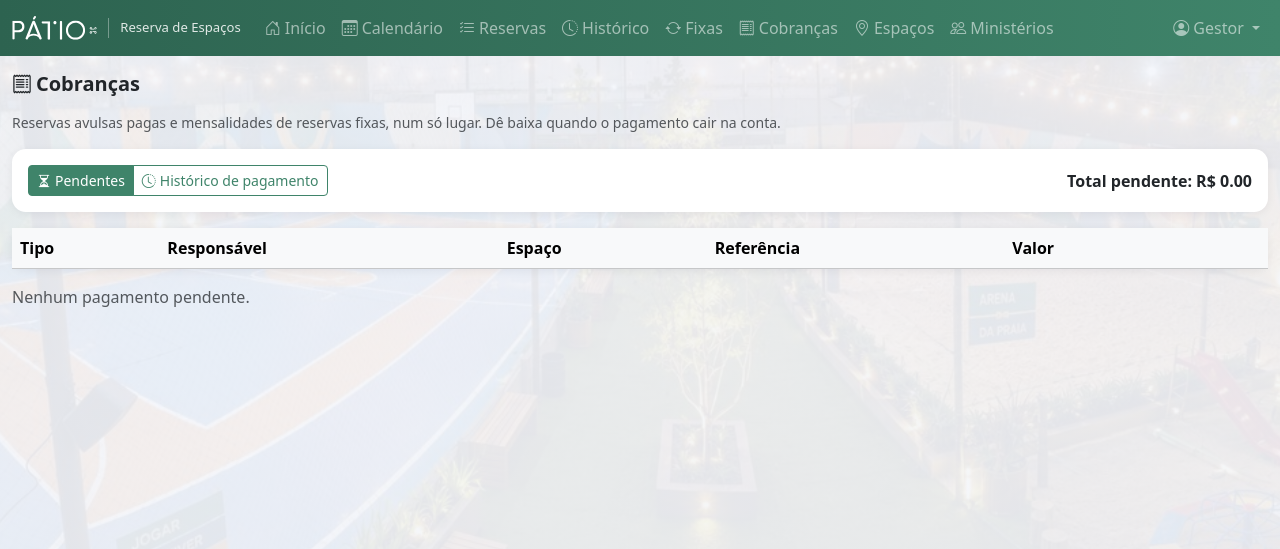
After one commit to rcrjunior12/reserva-espacos, a Flask app: page /cobrancas in a window 1280 px wide. The commit adds this page. Shown: the top 549 px of the page. Run offline with Flask 3, Linux system fonts and the light colour scheme; a user stored in the database is signed in; lists and menus that the app fills with data are empty.

Commit message:
Corrige contagem do mês e adiciona Pátio Completo

```diff
--- a/app.py
+++ b/app.py
@@ -103,9 +103,16 @@ def dashboard():
         .all()
     )
     total_espacos = Space.query.filter_by(active=True).count()
+
+    inicio_mes = date.today().replace(day=1)
+    prox_mes = (inicio_mes.replace(day=28) + timedelta(days=4)).replace(day=1)
+    fim_mes = prox_mes - timedelta(days=1)
     total_reservas_mes = Reservation.query.filter(
-        Reservation.date >= date.today().replace(day=1).isoformat()
+        Reservation.date >= inicio_mes.isoformat(),
+        Reservation.date <= fim_mes.isoformat(),
+        Reservation.status != "Cancelada",
     ).count()
+
     total_fixas_ativas = RecurringBooking.query.filter_by(status="Ativa").count()
     return render_template(
         "dashboard.html",
@@ -152,9 +159,20 @@ def api_reservas():
 
 # ---------- Reservas ----------
 
+def space_occupied_ids(space):
+    """IDs de todos os espaços fisicamente ocupados quando `space` é reservado.
+    Espaços "pacote" (ex.: Pátio Completo) ocupam os espaços que os compõem."""
+    if space and space.is_composite:
+        ids = space.composite_ids_list()
+        return set(ids) if ids else {space.id}
+    return {space.id} if space else set()
+
+
 def check_conflict(space_id, date_str, start_time, end_time, exclude_id=None):
+    space = Space.query.get(space_id)
+    afetados = space_occupied_ids(space)
+
     query = Reservation.query.filter(
-        Reservation.space_id == space_id,
         Reservation.date == date_str,
         Reservation.status != "Cancelada",
     )
@@ -162,7 +180,8 @@ def check_conflict(space_id, date_str, start_time, end_time, exclude_id=None):
         query = query.filter(Reservation.id != exclude_id)
     for r in query.all():
         if start_time < r.end_time and end_time > r.start_time:
-            return r
+            if afetados & space_occupied_ids(r.space):
+                return r
     return None
 
 
@@ -264,6 +283,8 @@ def reservas_list():
     status = request.args.get("status", "")
     date_from = request.args.get("date_from", "")
     date_to = request.args.get("date_to", "")
+    periodo = request.args.get("periodo", "")
+    historico = request.args.get("historico", "")
 
     if space_id:
         query = query.filter_by(space_id=space_id)
@@ -271,19 +292,62 @@ def reservas_list():
         query = query.filter_by(ministry_id=ministry_id)
     if status:
         query = query.filter_by(status=status)
+    else:
+        # Por padrão, reservas canceladas não poluem a tela de reservas.
+        # Se o gestor quiser vê-las, pode selecionar "Cancelada" no filtro de status.
+        query = query.filter(Reservation.status != "Cancelada")
+
+    hoje = date.today()
+    if periodo == "mes_atual":
+        inicio_mes = hoje.replace(day=1)
+        prox_mes = (inicio_mes.replace(day=28) + timedelta(days=4)).replace(day=1)
+        date_from = inicio_mes.isoformat()
+        date_to = (prox_mes - timedelta(days=1)).isoformat()
+    elif periodo == "proximo_mes":
+        inicio_mes = hoje.replace(day=1)
+        prox_mes = (inicio_mes.replace(day=28) + timedelta(days=4)).replace(day=1)
+        depois = (prox_mes.replace(day=28) + timedelta(days=4)).replace(day=1)
+        date_from = prox_mes.isoformat()
+        date_to = (depois - timedelta(days=1)).isoformat()
+
     if date_from:
         query = query.filter(Reservation.date >= date_from)
     if date_to:
         query = query.filter(Reservation.date <= date_to)
 
-    reservas = query.order_by(Reservation.date.desc(), Reservation.start_time.asc()).all()
+    reservas_raw = query.order_by(Reservation.date.desc(), Reservation.start_time.asc()).all()
+
+    if historico:
+        # No histórico mostramos cada ocorrência normalmente (registro do que aconteceu).
+        reservas = reservas_raw
+    else:
+        # Na tela de Reservas, agrupamos as ocorrências de uma mesma reserva fixa
+        # em um único item (a próxima data), para não poluir a tela.
+        hoje_str = hoje.isoformat()
+        avulsas = [r for r in reservas_raw if not r.recurring_booking_id]
+        por_recorrente = {}
+        for r in reservas_raw:
+            if r.recurring_booking_id:
+                por_recorrente.setdefault(r.recurring_booking_id, []).append(r)
+        representantes = []
+        for ocorrencias in por_recorrente.values():
+            futuras = [o for o in ocorrencias if o.date >= hoje_str]
+            escolhida = min(futuras, key=lambda o: o.date) if futuras else max(ocorrencias, key=lambda o: o.date)
+            representantes.append(escolhida)
+        reservas = sorted(avulsas + representantes, key=lambda r: (r.date, r.start_time), reverse=True)
+
     spaces = Space.query.order_by(Space.name).all()
     ministries = Ministry.query.order_by(Ministry.name).all()
+
+    filters_display = dict(request.args)
+    filters_display["date_from"] = date_from
+    filters_display["date_to"] = date_to
+
     return render_template(
         "reservas_list.html",
         reservas=reservas, spaces=spaces, ministries=ministries,
         status_options=STATUS_RESERVA,
-        filters=request.args,
+        filters=request.args, filters_display=filters_display,
     )
 
 
@@ -359,6 +423,7 @@ def reserva_nova():
             payment_value=float(form.get("payment_value") or 0) if is_paid else 0.0,
             payment_proof_filename=proof_filename,
             payment_confirmed=form.get("payment_confirmed") == "on",
+            payment_paid_at=date.today().isoformat() if form.get("payment_confirmed") == "on" else "",
             status=form.get("status", "Confirmada"),
             notes=form.get("notes", "").strip(),
             created_by=current_user.name,
@@ -445,7 +510,12 @@ def reserva_editar(reserva_id):
         reserva.is_paid = is_paid
         reserva.payment_method = form.get("payment_method", "") if is_paid else ""
         reserva.payment_value = float(form.get("payment_value") or 0) if is_paid else 0.0
-        reserva.payment_confirmed = form.get("payment_confirmed") == "on"
+        novo_confirmado = form.get("payment_confirmed") == "on"
+        if novo_confirmado and not reserva.payment_confirmed:
+            reserva.payment_paid_at = date.today().isoformat()
+        elif not novo_confirmado:
+            reserva.payment_paid_at = ""
+        reserva.payment_confirmed = novo_confirmado
         reserva.status = form.get("status", "Confirmada")
         reserva.notes = form.get("notes", "").strip()
 
@@ -488,8 +558,11 @@ def espacos_list():
 @app.route("/espacos/novo", methods=["GET", "POST"])
 @login_required
 def espaco_novo():
+    outros_espacos = Space.query.order_by(Space.name).all()
     if request.method == "POST":
         form = request.form
+        is_composite = form.get("is_composite") == "on"
+        composite_ids = form.getlist("composite_of") if is_composite else []
         space = Space(
             name=form.get("name", "").strip(),
             space_type=form.get("space_type", "Outro"),
@@ -497,33 +570,46 @@ def espaco_novo():
             color=form.get("color", "#2563eb"),
             notes=form.get("notes", "").strip(),
             active=True,
+            is_composite=is_composite,
+            composite_of=",".join(composite_ids),
         )
         if not space.name:
             flash("Informe o nome do espaço.", "danger")
-            return render_template("espaco_form.html", space=None)
+            return render_template("espaco_form.html", space=None, outros_espacos=outros_espacos)
+        if is_composite and not composite_ids:
+            flash("Selecione ao menos um espaço que este pacote ocupa.", "danger")
+            return render_template("espaco_form.html", space=None, outros_espacos=outros_espacos)
         db.session.add(space)
         db.session.commit()
         flash("Espaço cadastrado.", "success")
         return redirect(url_for("espacos_list"))
-    return render_template("espaco_form.html", space=None)
+    return render_template("espaco_form.html", space=None, outros_espacos=outros_espacos)
 
 
 @app.route("/espacos/<int:space_id>/editar", methods=["GET", "POST"])
 @login_required
 def espaco_editar(space_id):
     space = Space.query.get_or_404(space_id)
+    outros_espacos = Space.query.filter(Space.id != space_id).order_by(Space.name).all()
     if request.method == "POST":
         form = request.form
+        is_composite = form.get("is_composite") == "on"
+        composite_ids = form.getlist("composite_of") if is_composite else []
+        if is_composite and not composite_ids:
+            flash("Selecione ao menos um espaço que este pacote ocupa.", "danger")
+            return render_template("espaco_form.html", space=space, outros_espacos=outros_espacos)
         space.name = form.get("name", "").strip()
         space.space_type = form.get("space_type", "Outro")
         space.activities = form.get("activities", "").strip()
         space.color = form.get("color", "#2563eb")
         space.notes = form.get("notes", "").strip()
         space.active = form.get("active") == "on"
+        space.is_composite = is_composite
+        space.composite_of = ",".join(composite_ids)
         db.session.commit()
         flash("Espaço atualizado.", "success")
         return redirect(url_for("espacos_list"))
-    return render_template("espaco_form.html", space=space)
+    return render_template("espaco_form.html", space=space, outros_espacos=outros_espacos)
 
 
 @app.route("/espacos/<int:space_id>/excluir", methods=["POST"])
@@ -709,6 +795,81 @@ def recorrente_encerrar(recorrente_id):
     return redirect(url_for("recorrente_detail", recorrente_id=recurring.id))
 
 
+@app.route("/cobrancas")
+@login_required
+def cobrancas_list():
+    topup_recurring_bookings()
+    view = request.args.get("view", "pendentes")
+    pagas = (view == "historico")
+
+    itens = []
+
+    bills = (MonthlyBill.query.join(RecurringBooking)
+             .filter(MonthlyBill.payment_confirmed == pagas)  # noqa: E712
+             .all())
+    for b in bills:
+        itens.append({
+            "tipo": "mensal",
+            "tipo_label": "Fixa · Mensal",
+            "responsavel": b.recurring_booking.requester_name,
+            "space": b.recurring_booking.space,
+            "referencia": b.month,
+            "valor": b.value,
+            "payment_method": b.payment_method,
+            "pago": b.payment_confirmed,
+            "pago_em": b.paid_at,
+            "comprovante": b.payment_proof_filename,
+            "link_dar_baixa": url_for("fatura_pagar", recorrente_id=b.recurring_booking_id, bill_id=b.id),
+            "link_editar": url_for("fatura_pagar", recorrente_id=b.recurring_booking_id, bill_id=b.id),
+            "link_ver": url_for("recorrente_detail", recorrente_id=b.recurring_booking_id),
+            "acao_rapida": False,
+            "ordenacao": b.month,
+        })
+
+    avulsas = (Reservation.query
+               .filter_by(is_paid=True, recurring_booking_id=None, payment_confirmed=pagas)
+               .all())
+    for r in avulsas:
+        itens.append({
+            "tipo": "avulsa",
+            "tipo_label": "Avulsa",
+            "responsavel": r.requester_name,
+            "space": r.space,
+            "referencia": r.date,
+            "valor": r.payment_value,
+            "payment_method": r.payment_method,
+            "pago": r.payment_confirmed,
+            "pago_em": r.payment_paid_at,
+            "comprovante": r.payment_proof_filename,
+            "link_dar_baixa": url_for("reserva_dar_baixa", reserva_id=r.id),
+            "link_editar": url_for("reserva_editar", reserva_id=r.id),
+            "link_ver": url_for("reserva_detail", reserva_id=r.id),
+            "acao_rapida": True,
+            "ordenacao": r.date,
+        })
+
+    itens.sort(key=lambda i: i["ordenacao"], reverse=True)
+    total = sum(i["valor"] for i in itens)
+
+    return render_template("cobrancas.html", itens=itens, view=view, total=total)
+
+
+@app.route("/reservas/<int:reserva_id>/dar-baixa", methods=["POST"])
+@login_required
+def reserva_dar_baixa(reserva_id):
+    reserva = Reservation.query.get_or_404(reserva_id)
+    if not reserva.is_paid:
+        flash("Esta reserva não está marcada como paga.", "warning")
+    elif reserva.payment_confirmed:
+        flash("Este pagamento já estava confirmado.", "info")
+    else:
+        reserva.payment_confirmed = True
+        reserva.payment_paid_at = date.today().isoformat()
+        db.session.commit()
+        flash("Pagamento dado como recebido.", "success")
+    return redirect(request.referrer or url_for("cobrancas_list"))
+
+
 @app.route("/recorrentes/<int:recorrente_id>/faturas/<int:bill_id>/pagar", methods=["GET", "POST"])
 @login_required
 def fatura_pagar(recorrente_id, bill_id):
@@ -870,10 +1031,46 @@ def run_light_migrations():
     inspector = inspect(db.engine)
     if inspector.has_table("reservation"):
         cols = {c["name"] for c in inspector.get_columns("reservation")}
-        if "recurring_booking_id" not in cols:
-            with db.engine.connect() as conn:
+        with db.engine.connect() as conn:
+            if "recurring_booking_id" not in cols:
                 conn.execute(text("ALTER TABLE reservation ADD COLUMN recurring_booking_id INTEGER"))
-                conn.commit()
+            if "payment_paid_at" not in cols:
+                conn.execute(text("ALTER TABLE reservation ADD COLUMN payment_paid_at VARCHAR(10) DEFAULT ''"))
+            conn.commit()
+    if inspector.has_table("space"):
+        cols = {c["name"] for c in inspector.get_columns("space")}
+        with db.engine.connect() as conn:
+            if "is_composite" not in cols:
+                conn.execute(text("ALTER TABLE space ADD COLUMN is_composite BOOLEAN DEFAULT 0"))
+            if "composite_of" not in cols:
+                conn.execute(text("ALTER TABLE space ADD COLUMN composite_of VARCHAR(255) DEFAULT ''"))
+            conn.commit()
+
+
+def ensure_composite_space():
+    """Garante a existência do espaço 'Pátio Completo': ao ser reservado, ocupa
+    Quadra de Cimento, Quadra de Areia e Churrasqueira ao mesmo tempo."""
+    if Space.query.filter_by(name="Pátio Completo").first():
+        return
+    nomes = ["Quadra de Cimento", "Quadra de Areia", "Churrasqueira"]
+    componentes = Space.query.filter(Space.name.in_(nomes)).all()
+    if not componentes:
+        return
+    ids = ",".join(str(s.id) for s in componentes)
+    atividades = sorted({a for s in componentes for a in s.activities_list()})
+    nomes_incluidos = ", ".join(s.name for s in componentes)
+    patio = Space(
+        name="Pátio Completo",
+        space_type="Outro",
+        activities=", ".join(atividades),
+        color="#2b2f2e",
+        active=True,
+        notes=f"Reserva conjunta: ocupa {nomes_incluidos} ao mesmo tempo.",
+        is_composite=True,
+        composite_of=ids,
+    )
+    db.session.add(patio)
+    db.session.commit()
 
 
 with app.app_context():
@@ -881,6 +1078,7 @@ with app.app_context():
     db.create_all()
     run_light_migrations()
     seed_data()
+    ensure_composite_space()
 
 
 if __name__ == "__main__":
--- a/templates/base.html
+++ b/templates/base.html
@@ -27,6 +27,7 @@
         <li class="nav-item"><a class="nav-link" href="{{ url_for('reservas_list') }}"><i class="bi bi-list-check me-1"></i>Reservas</a></li>
         <li class="nav-item"><a class="nav-link" href="{{ url_for('reservas_anteriores') }}"><i class="bi bi-clock-history me-1"></i>Histórico</a></li>
         <li class="nav-item"><a class="nav-link" href="{{ url_for('recorrentes_list') }}"><i class="bi bi-arrow-repeat me-1"></i>Fixas</a></li>
+        <li class="nav-item"><a class="nav-link" href="{{ url_for('cobrancas_list') }}"><i class="bi bi-receipt me-1"></i>Cobranças</a></li>
         <li class="nav-item"><a class="nav-link" href="{{ url_for('espacos_list') }}"><i class="bi bi-geo-alt me-1"></i>Espaços</a></li>
         <li class="nav-item"><a class="nav-link" href="{{ url_for('ministerios_list') }}"><i class="bi bi-people me-1"></i>Ministérios</a></li>
       </ul>
--- /dev/null
+++ b/templates/cobrancas.html
@@ -0,0 +1,83 @@
+{% extends "base.html" %}
+{% block title %}Cobranças{% endblock %}
+{% block content %}
+<div class="d-flex justify-content-between align-items-center mb-3">
+  <h5 class="fw-semibold mb-0"><i class="bi bi-receipt me-1"></i>Cobranças</h5>
+</div>
+<p class="text-muted small mb-3">Reservas avulsas pagas e mensalidades de reservas fixas, num só lugar. Dê baixa quando o pagamento cair na conta.</p>
+
+<div class="card p-3 mb-3">
+  <div class="d-flex justify-content-between align-items-center flex-wrap gap-2">
+    <div class="btn-group btn-group-sm" role="group">
+      <a href="{{ url_for('cobrancas_list', view='pendentes') }}" class="btn {{ 'btn-primary' if view != 'historico' else 'btn-outline-primary' }}">
+        <i class="bi bi-hourglass-split me-1"></i>Pendentes
+      </a>
+      <a href="{{ url_for('cobrancas_list', view='historico') }}" class="btn {{ 'btn-primary' if view == 'historico' else 'btn-outline-primary' }}">
+        <i class="bi bi-clock-history me-1"></i>Histórico de pagamento
+      </a>
+    </div>
+    <span class="fw-semibold">
+      {{ 'Total pendente' if view != 'historico' else 'Total recebido' }}:
+      R$ {{ '%.2f'|format(total) }}
+    </span>
+  </div>
+</div>
+
+<div class="card p-0">
+  <div class="table-responsive">
+    <table class="table align-middle mb-0">
+      <thead class="table-light">
+        <tr>
+          <th>Tipo</th><th>Responsável</th><th>Espaço</th><th>{{ 'Referência' }}</th><th>Valor</th>
+          {% if view == 'historico' %}<th>Pago em</th>{% endif %}
+          <th></th><th></th>
+        </tr>
+      </thead>
+      <tbody>
+        {% for i in itens %}
+        <tr class="reserva-row">
+          <td>
+            {% if i.tipo == 'mensal' %}
+              <span class="badge text-bg-light text-dark border"><i class="bi bi-arrow-repeat me-1"></i>{{ i.tipo_label }}</span>
+            {% else %}
+              <span class="badge text-bg-light text-dark border">{{ i.tipo_label }}</span>
+            {% endif %}
+          </td>
+          <td><a href="{{ i.link_ver }}" class="text-decoration-none">{{ i.responsavel }}</a></td>
+          <td><span class="badge-space" style="background:{{ i.space.color }}"></span>{{ i.space.name }}</td>
+          <td>{{ i.referencia }}</td>
+          <td>R$ {{ '%.2f'|format(i.valor) }}</td>
+          {% if view == 'historico' %}
+          <td>
+            {{ i.pago_em or '—' }}
+            {% if i.comprovante %}
+            <a href="{{ url_for('uploaded_file', filename=i.comprovante) }}" target="_blank" class="ms-1"><i class="bi bi-paperclip"></i></a>
+            {% endif %}
+          </td>
+          {% endif %}
+          <td class="text-end">
+            {% if view != 'historico' %}
+              {% if i.acao_rapida %}
+              <form method="post" action="{{ i.link_dar_baixa }}" class="d-inline">
+                <button type="submit" class="btn btn-sm btn-success"><i class="bi bi-check2 me-1"></i>Dar baixa</button>
+              </form>
+              {% else %}
+              <a href="{{ i.link_dar_baixa }}" class="btn btn-sm btn-success"><i class="bi bi-check2 me-1"></i>Dar baixa</a>
+              {% endif %}
+            {% endif %}
+          </td>
+          <td class="text-end">
+            <a href="{{ i.link_editar }}" class="btn btn-sm btn-outline-secondary"><i class="bi bi-pencil"></i></a>
+          </td>
+        </tr>
+        {% endfor %}
+      </tbody>
+    </table>
+  </div>
+</div>
+{% if not itens %}
+<p class="text-muted mt-3">
+  {{ 'Nenhum pagamento pendente.' if view != 'historico' else 'Nenhum pagamento recebido ainda.' }}
+</p>
+{% endif %}
+{% endblock %}
--- a/templates/dashboard.html
+++ b/templates/dashboard.html
@@ -79,7 +79,10 @@
 
   <div class="col-lg-5">
     <div class="card p-3">
-      <h6 class="fw-semibold mb-3"><i class="bi bi-cash-coin me-1"></i>Pagamentos pendentes</h6>
+      <h6 class="fw-semibold mb-3 d-flex justify-content-between align-items-center">
+        <span><i class="bi bi-cash-coin me-1"></i>Pagamentos pendentes</span>
+        <a href="{{ url_for('cobrancas_list') }}" class="small text-decoration-none">Ver em Cobranças</a>
+      </h6>
       {% if pendentes_pagamento or faturas_pendentes %}
         <ul class="list-group list-group-flush">
           {% for r in pendentes_pagamento %}
--- a/templates/espacos.html
+++ b/templates/espacos.html
@@ -15,11 +15,17 @@
           <span class="badge-space" style="background:{{ s.color }}"></span>
           <span class="fw-semibold">{{ s.name }}</span>
           {% if not s.active %}<span class="badge text-bg-secondary ms-1">Inativo</span>{% endif %}
+          {% if s.is_composite %}<span class="badge text-bg-light text-dark border ms-1"><i class="bi bi-collection me-1"></i>Pacote</span>{% endif %}
         </div>
         <a href="{{ url_for('espaco_editar', space_id=s.id) }}" class="text-muted"><i class="bi bi-pencil"></i></a>
       </div>
       <div class="small text-muted mt-1">Tipo: {{ s.space_type }}</div>
       {% if s.activities %}<div class="small text-muted">Atividades: {{ s.activities }}</div>{% endif %}
+      {% if s.is_composite %}
+      <div class="small text-muted mt-1">
+        Ocupa: {{ spaces|selectattr('id', 'in', s.composite_ids_list())|map(attribute='name')|join(', ') }}
+      </div>
+      {% endif %}
       {% if s.notes %}<div class="small text-muted mt-1">{{ s.notes }}</div>{% endif %}
       <div class="mt-2 d-flex gap-2">
         <a href="{{ url_for('reserva_nova', space_id=s.id) }}" class="btn btn-sm btn-outline-primary">Reservar</a>
```
Also changed, not shown: models.py (+8 -0 lines), templates/espaco_form.html (+35 -0 lines), templates/reservas_list.html (+25 -5 lines), 1 other file.
